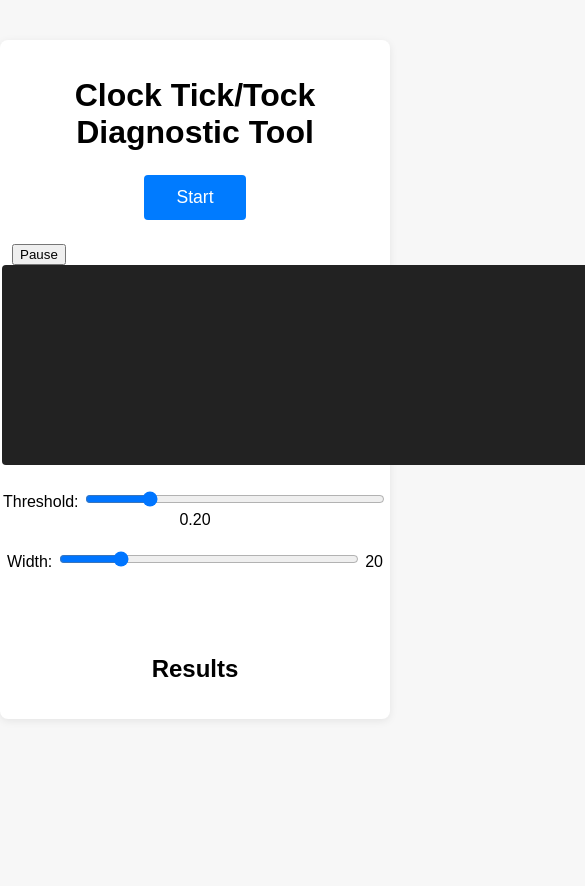
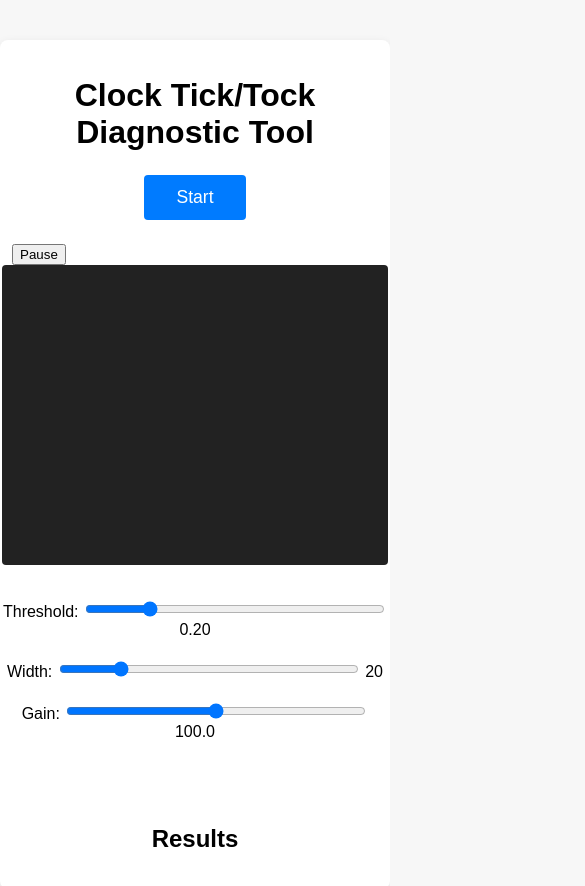
Before and after one commit to WesselWessels/clock-beat, a plain HTML site: page clock/index.html in a window 390 px wide. Shown: the top 886 px of the page, 585 px wide, since content can reach past the window. Before the commit the page ends 844 px from the top, so only its background shows below. Drawn offline with Linux system fonts and the light colour scheme.

Commit message:
Almost done

```diff
--- a/clock/index.html
+++ b/clock/index.html
@@ -11,7 +11,9 @@
     <h1>Clock Tick/Tock Diagnostic Tool</h1>
     <button id="startStopBtn">Start</button>
     <button id="pauseBtn" style="margin-left: 10px;">Pause</button>
-    <canvas id="audioCanvas" width="1200" height="300"></canvas>
+    <div id="canvasWrapper" style="width: 100%; overflow-x: auto;">
+      <canvas id="audioCanvas" height="300" style="width: 100%; display: block;"></canvas>
+    </div>
     <div style="text-align:center; margin: 10px 0 20px 0;">
       <label for="thresholdSlider">Threshold: </label>
       <input type="range" id="thresholdSlider" min="0" max="1" step="0.01" value="0.2" style="width:300px;">
@@ -21,6 +23,11 @@
       <label for="widthSlider">Width: </label>
       <input type="range" id="widthSlider" min="1" max="100" step="1" value="20" style="width:300px;">
       <span id="widthValue">20</span>
+    </div>
+    <div style="text-align:center; margin: 10px 0 20px 0;">
+      <label for="gainSlider">Gain: </label>
+      <input type="range" id="gainSlider" min="0.1" max="200" step="0.1" value="100" style="width:300px;">
+      <span id="gainValue">100.0</span>
     </div>
     <div id="evennessIndicatorContainer" style="text-align:center; margin-bottom:16px;">
       <canvas id="evennessIndicator" width="40" height="40" style="vertical-align:middle;"></canvas>
--- a/clock/main.js
+++ b/clock/main.js
@@ -22,6 +22,7 @@ let lastDetectionIdx = -1000;
 let lastSweepPos = 0;
 let minDistancePx = 20;
 let lastPeakTimestamp = 0;
+let gainNode;
 
 const startStopBtn = document.getElementById('startStopBtn');
 const audioCanvas = document.getElementById('audioCanvas');
@@ -49,6 +50,16 @@ widthSlider.addEventListener('input', () => {
   console.log('[Width] minDistancePx set to:', minDistancePx);
 });
 
+const gainSlider = document.getElementById('gainSlider');
+const gainValue = document.getElementById('gainValue');
+gainSlider.addEventListener('input', () => {
+  if (gainNode) {
+    gainNode.gain.value = parseFloat(gainSlider.value);
+    gainValue.textContent = gainSlider.value;
+    console.log('[Gain] gainNode.gain.value set to:', gainSlider.value);
+  }
+});
+
 startStopBtn.addEventListener('click', () => {
   if (!running) {
     startAudio();
@@ -68,11 +79,21 @@ pauseBtn.addEventListener('click', () => {
 async function startAudio() {
   try {
     audioContext = new (window.AudioContext || window.webkitAudioContext)();
-    const stream = await navigator.mediaDevices.getUserMedia({ audio: true });
+    const stream = await navigator.mediaDevices.getUserMedia({
+      audio: {
+        echoCancellation: false,
+        noiseSuppression: false,
+        autoGainControl: false
+      }
+    });
     microphone = audioContext.createMediaStreamSource(stream);
     analyser = audioContext.createAnalyser();
     analyser.fftSize = 2048;
-    microphone.connect(analyser);
+    // Add gain node
+    gainNode = audioContext.createGain();
+    gainNode.gain.value = parseFloat(gainSlider.value);
+    microphone.connect(gainNode);
+    gainNode.connect(analyser);
     running = true;
     startStopBtn.textContent = 'Stop';
     peakTimes = [];
@@ -341,3 +362,33 @@ function drawPeakCircles() {
     canvasCtx.stroke();
   }
 }
+
+// Responsive canvas and buffer
+function resizeCanvasAndBuffer() {
+  // Set canvas width to match its displayed width
+  const displayWidth = audioCanvas.clientWidth;
+  audioCanvas.width = displayWidth;
+  // Reallocate sweepBuffer to match new width
+  const oldBuffer = sweepBuffer || [];
+  const oldSize = sweepBufferSize;
+  sweepBufferSize = displayWidth;
+  sweepBuffer = new Array(sweepBufferSize).fill(0);
+  // Copy as much old data as possible
+  if (oldBuffer.length > 0) {
+    for (let i = 0; i < Math.min(oldSize, sweepBufferSize); i++) {
+      sweepBuffer[(sweepPos + i) % sweepBufferSize] = oldBuffer[(sweepPos + i) % oldSize];
+    }
+  }
+  // Remove circles that are now off-canvas
+  peakCircles = peakCircles.filter(c => c.x < sweepBufferSize);
+}
+
+window.addEventListener('resize', () => {
+  resizeCanvasAndBuffer();
+});
+
+// Call on load
+resizeCanvasAndBuffer();
+
+// Update all x calculations in detectTicks and drawPeakCircles to use sweepBufferSize and audioCanvas.width
+// (existing code already uses these variables, so this will work responsively)
--- a/clock/style.css
+++ b/clock/style.css
@@ -40,8 +40,14 @@ h1 {
   margin: 0 auto 24px auto;
   background: #222;
   border-radius: 4px;
+  width: 100%;
   max-width: 100%;
   box-sizing: border-box;
+}
+
+#canvasWrapper {
+  width: 100%;
+  overflow-x: visible;
 }
 
 /* Add horizontal scroll for small screens */
@@ -51,8 +57,8 @@ h1 {
     padding: 16px 2px;
   }
   #audioCanvas {
-    width: 1200px;
-    min-width: 800px;
+    width: 100%;
+    min-width: 0;
   }
   body {
     overflow-x: auto;
```
